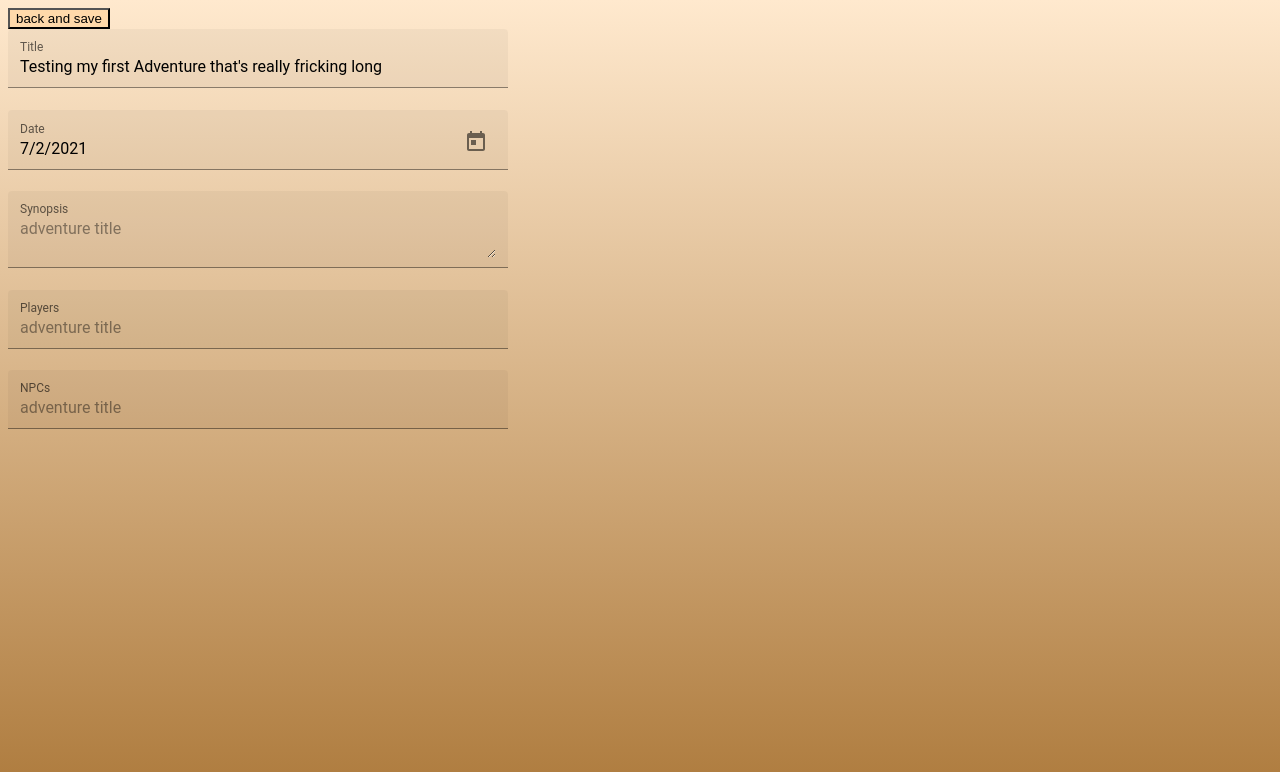
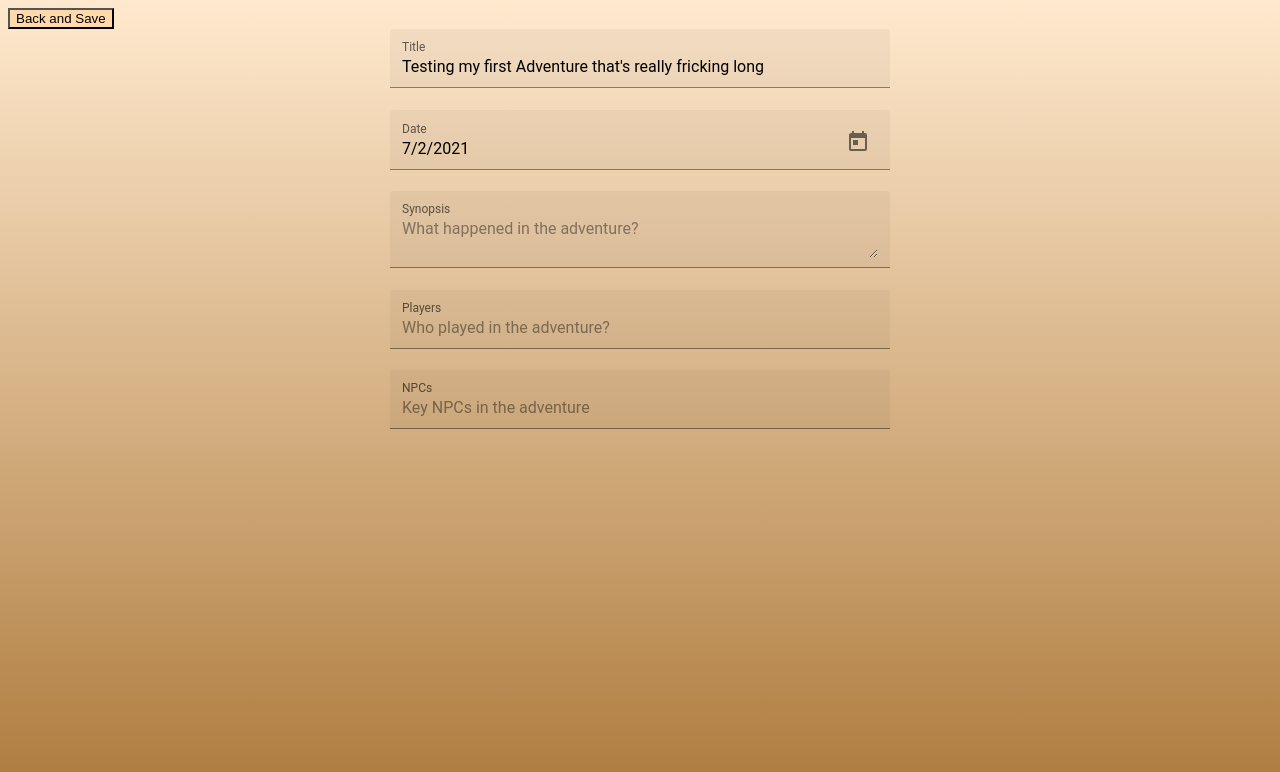
Before and after one commit to JosieBigler/adventure-tracker, an Angular app: page /adventure/1 in a window 1280 px wide. Shown: the top 772 px of the page. Built offline with nearby package versions, Linux system fonts and the light colour scheme.

Commit message:
More styling touches

```diff
--- a/src/app/adventure/adventure-detail.component.css
+++ b/src/app/adventure/adventure-detail.component.css
@@ -2,8 +2,14 @@
   min-width: 150px;
   max-width: 500px;
   width: 100%;
+
+  margin: auto;
 }
 
 .form-full-width {
   width: 100%;
 }
+
+button {
+  margin: auto !important;
+}
--- a/src/app/adventure/adventure-detail.component.html
+++ b/src/app/adventure/adventure-detail.component.html
@@ -1,6 +1,5 @@
 <div class="container">
-
-    <button routerLink="" ng-click="saveAdventure()">back and save</button>
+    <button routerLink="" ng-click="saveAdventure()">Back and Save</button>
     <div class="form-container">
         <mat-form-field floatLabel="always" class="form-full-width">
             <mat-label>Title</mat-label>
@@ -16,17 +15,17 @@
 
         <mat-form-field floatLabel="always" class="form-full-width">
             <mat-label>Synopsis</mat-label>
-            <textarea matInput  class="example-right-align" placeholder="adventure title" [(ngModel)]="adventure.synopsis"></textarea>
+            <textarea matInput  class="example-right-align" placeholder="What happened in the adventure?" [(ngModel)]="adventure.synopsis"></textarea>
         </mat-form-field>
 
         <mat-form-field floatLabel="always" class="form-full-width">
             <mat-label>Players</mat-label>
-            <input matInput  class="example-right-align" placeholder="adventure title">
+            <input matInput  class="example-right-align" placeholder="Who played in the adventure?">
         </mat-form-field>
 
         <mat-form-field floatLabel="always" class="form-full-width">
             <mat-label>NPCs</mat-label>
-            <input matInput  class="example-right-align" placeholder="adventure title">
+            <input matInput  class="example-right-align" placeholder="Key NPCs in the adventure">
         </mat-form-field>
     </div>
 
--- a/src/app/home.component.css
+++ b/src/app/home.component.css
@@ -6,6 +6,20 @@
 .box {
   flex-grow: 1;
   margin: 10px;
+}
+
+@media (max-width: 767px) {
+  .content-to-hide {
+    display: none;
+  }
+}
+
+.line-seperator {
+  border-left: 3px solid;
+  min-height: 150px;
+  max-height: 90%;
+  margin-top: 50px;
+  border-image: linear-gradient(to bottom, #7f5015, rgba(0, 0, 0, 0)) 1 100%;
 }
 
 .adventure-container {
--- a/src/app/home.component.html
+++ b/src/app/home.component.html
@@ -12,11 +12,16 @@
     </div>
   </div>
 
+  <div class="line-seperator"></div>
+
   <div class="box npc">
     <div class="box-title">
       NPCs
     </div>
   </div>
+
+  <div class="line-seperator content-to-hide"></div>
+
 
   <div class="box player">
     <div class="box-title">
```
